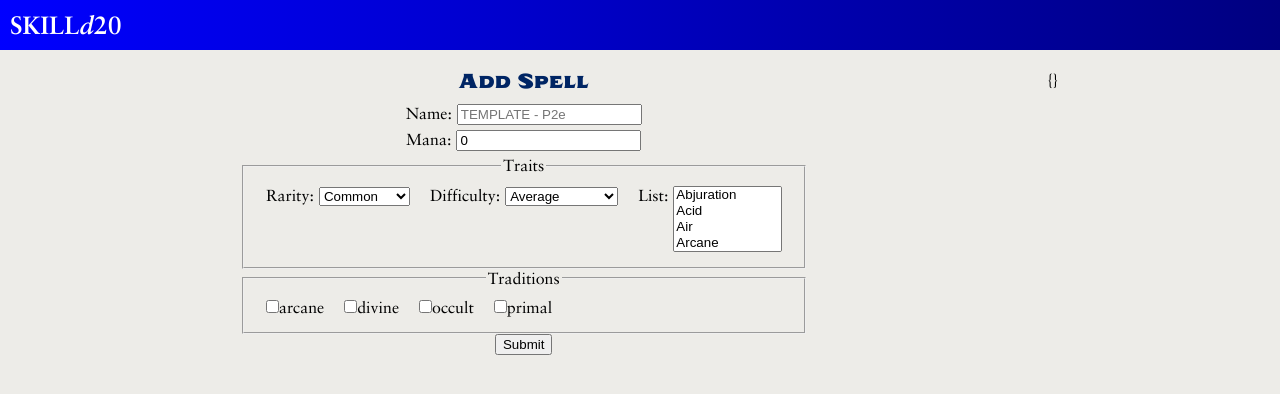
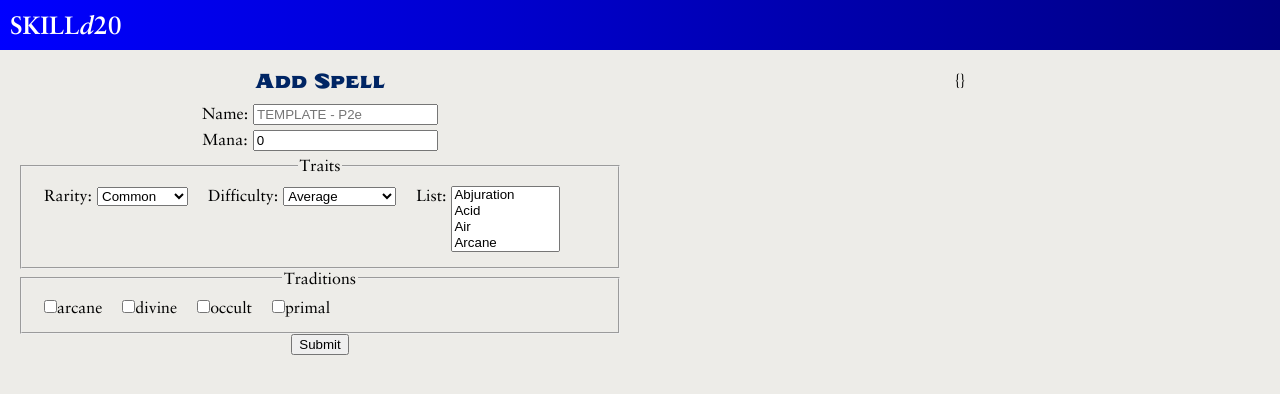
Before and after one commit to Chip-L/joshs-magic-system, a React (Create React App) app in the folder client/: page /addspell in a window 1280 px wide. Shown: the top 394 px of the page. Built offline with nearby package versions, Linux system fonts and the light colour scheme.

Commit message:
added scroll to sides

```diff
--- a/client/src/pages/AddSpellPage.css.js
+++ b/client/src/pages/AddSpellPage.css.js
@@ -52,7 +52,8 @@ export const Section = styled.section`
 `;
 
 export const Side = styled.section`
-  max-width: 800px;
+  width: 800px;
+  overflow: auto;
 `;
 
 export const Title = styled.h2`
```
